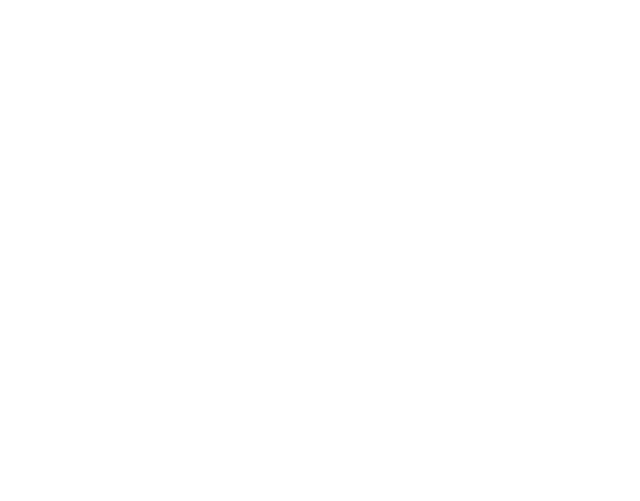
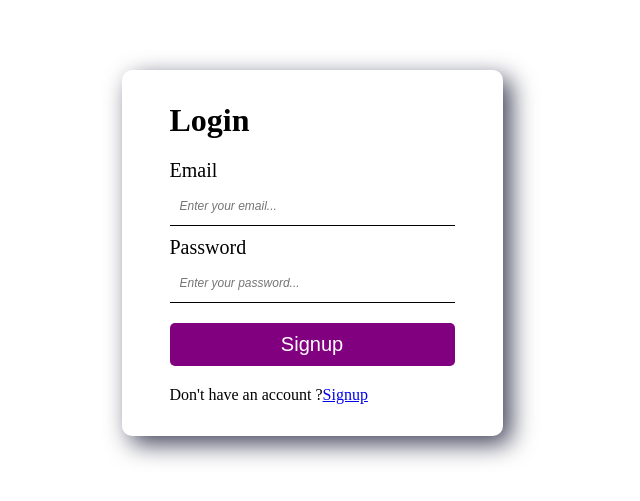
Before and after one commit to aniketgupta2711/loginPage-MernStack, a React app in the folder frontend/: page /login in a window 1280 px wide. Shown: the part 147-648 px from the top of the page, without its empty margins (328-968 px from the left). Built offline with nearby package versions, Linux system fonts and the light colour scheme; the HTML template or start-up script is replaced by a standard one.

Commit message:
Update home page

```diff
--- a/frontend/src/pages/Home.jsx
+++ b/frontend/src/pages/Home.jsx
@@ -1,9 +1,44 @@
-import React from 'react'
+import React, { useState, useEffect } from 'react'
+import { useNavigate  } from 'react-router-dom';
+import { handleError, handleSuccess } from '../utils';
+import { ToastContainer } from 'react-toastify';
 
 function Home() {
+   const [loggedInUser, setLoginInfoUser] = useState('');
+   const navigate = useNavigate();
+   useEffect(() => {
+    setLoginInfoUser(localStorage.getItem('loggedInUser'))
+   }, [])
+
+   const handleLogout = (e) => {
+    localStorage.removeItem('token');
+    localStorage.removeItem('loggedInUser');
+    handleSuccess('User Loggedout')
+    setTimeout(() => {
+      navigate('/login');
+    }, 1000)
+   }
+
+   const fetchProducts = async () => {
+    try {
+      const url = "http://localhost:8000/products"
+      const response = await fectch(url);
+      cons
+    } catch (err) {
+      handleError(err)
+    }
+   }
+
+   useEffect(() => {
+    fetchProducts()
+   },[])
+
   return (
     <div>
+      <h1>{loggedInUser}</h1>
+      <button onClick={handleLogout}>Logout</button>
 
+      <ToastContainer/>
     </div>
   )
 }
--- a/frontend/src/pages/Login.jsx
+++ b/frontend/src/pages/Login.jsx
@@ -1,9 +1,97 @@
-import React from 'react'
+import { useState } from 'react'
+import { Link, useNavigate } from 'react-router-dom'
+import {ToastContainer} from 'react-toastify';
+import { handleError, handleSuccess } from '../utils';
 
 function Login() {
+
+  const [loginInfo, setLoginInfo] = useState({
+    email:'',
+    password:'',
+
+  })
+
+  const navigate = useNavigate();
+  const handleChange = (e) => {
+     const {name, value} = e.target;
+     console.log(name, value);
+     const  copyLoginInfo = { ...loginInfo };
+     copyLoginInfo[name] = value;
+     setLoginInfo(copyLoginInfo);
+  }
+
+  const handleLogin = async (e) => {
+    e.preventDefault();
+    const { email, password } = loginInfo;
+    if (!email || !password) {
+      return handleError('email and password are required')
+    }
+
+    try {
+       const url = "http://localhost:8000/auth/login";
+       const response = await fetch(url, {
+        method: "POST",
+        headers: {
+          'Content-Type': 'application/json'
+        },
+        body: JSON.stringify(loginInfo)
+       });
+       const result = await response.json();
+       const { success, message, jwtToken, name, error } = result;
+       if (success) {
+        handleSuccess(message);
+        localStorage.setItem('token', jwtToken);
+        localStorage.setItem('loggedInUser', name);
+        setTimeout(() => {
+          navigate('/home')
+        }, 1000)
+       }else if (error) {
+        const details = error?.details[0].message;
+        handleError(details);
+       }
+
+       console.log(result);
+    } catch (err) {
+      handleError(err);
+
+    }
+  }
+
   return (
-    <div>
 
+    <div className='container'>
+      <h1>Login</h1>
+      <form onSubmit={handleLogin}>
+
+         <div>
+          <label htmlFor='email'>Email</label>
+          <input
+          onChange={handleChange}
+          type="email"
+          name='email'
+          placeholder='Enter your email...'
+          value={loginInfo.email}
+          />
+         </div>
+
+         <div>
+          <label htmlFor='password'>Password</label>
+          <input
+          onChange={handleChange}
+          type="password"
+          name='password'
+          placeholder='Enter your password...'
+          value={loginInfo.password}
+        />
+         </div>
+
+         <button type='submit'>Signup</button>
+         <span> Don't have an account ?
+          <Link to="/signup">Signup</Link>
+         </span>
+
+      </form>
+      <ToastContainer/>
     </div>
   )
 }
--- a/frontend/src/pages/Signup.jsx
+++ b/frontend/src/pages/Signup.jsx
@@ -1,7 +1,7 @@
 import { useState } from 'react'
-import { Link } from 'react-router-dom'
+import { Link, useNavigate } from 'react-router-dom'
 import {ToastContainer} from 'react-toastify';
-import { heandleError } from '../utils';
+import { handleError, handleSuccess } from '../utils';
 
 function Signup() {
 
@@ -12,6 +12,7 @@
 
   })
 
+  const navigate = useNavigate();
   const handleChange = (e) => {
      const {name, value} = e.target;
      console.log(name, value);
@@ -20,18 +21,45 @@
      setSignupInfo(copySignupInfo);
   }
 
-  const handleSignup = (e) => {
+  const handleSignup = async (e) => {
     e.preventDefault();
     const { name, email, password } = signupInfo;
     if (!name || !email || !password) {
       return heandleError('name, email and password are required')
+    }
+
+    try {
+       const url = "http://localhost:8000/auth/signup";
+       const response = await fetch(url, {
+        method: "POST",
+        headers: {
+          'Content-Type': 'application/json'
+        },
+        body: JSON.stringify(signupInfo)
+       });
+       const result = await response.json();
+       const { success, message, error } = result;
+       if (success) {
+        heandleSuccess(message);
+        setTimeout(() => {
+          navigate('/login')
+        }, 1000)
+       }else if (error) {
+        const details = error?.details[0].message;
+        heandleError(details);
+       }
+
+       console.log(result);
+    } catch (err) {
+      heandleError(err);
+
     }
   }
 
   return (
 
     <div className='container'>
-      <h1>Login</h1>
+      <h1>Signup</h1>
       <form onSubmit={handleSignup}>
 
          <div>
--- a/frontend/src/utils.js
+++ b/frontend/src/utils.js
@@ -1,12 +1,12 @@
 import {toast} from 'react-toastify';
 
-export const heandleSuccess = (msg) => {
+export const handleSuccess = (msg) => {
     toast.success(msg, {
         position: 'top-right'
     })
 }
 
-export const heandleError = (msg) => {
+export const handleError = (msg) => {
     toast.error(msg, {
 
     })
```
